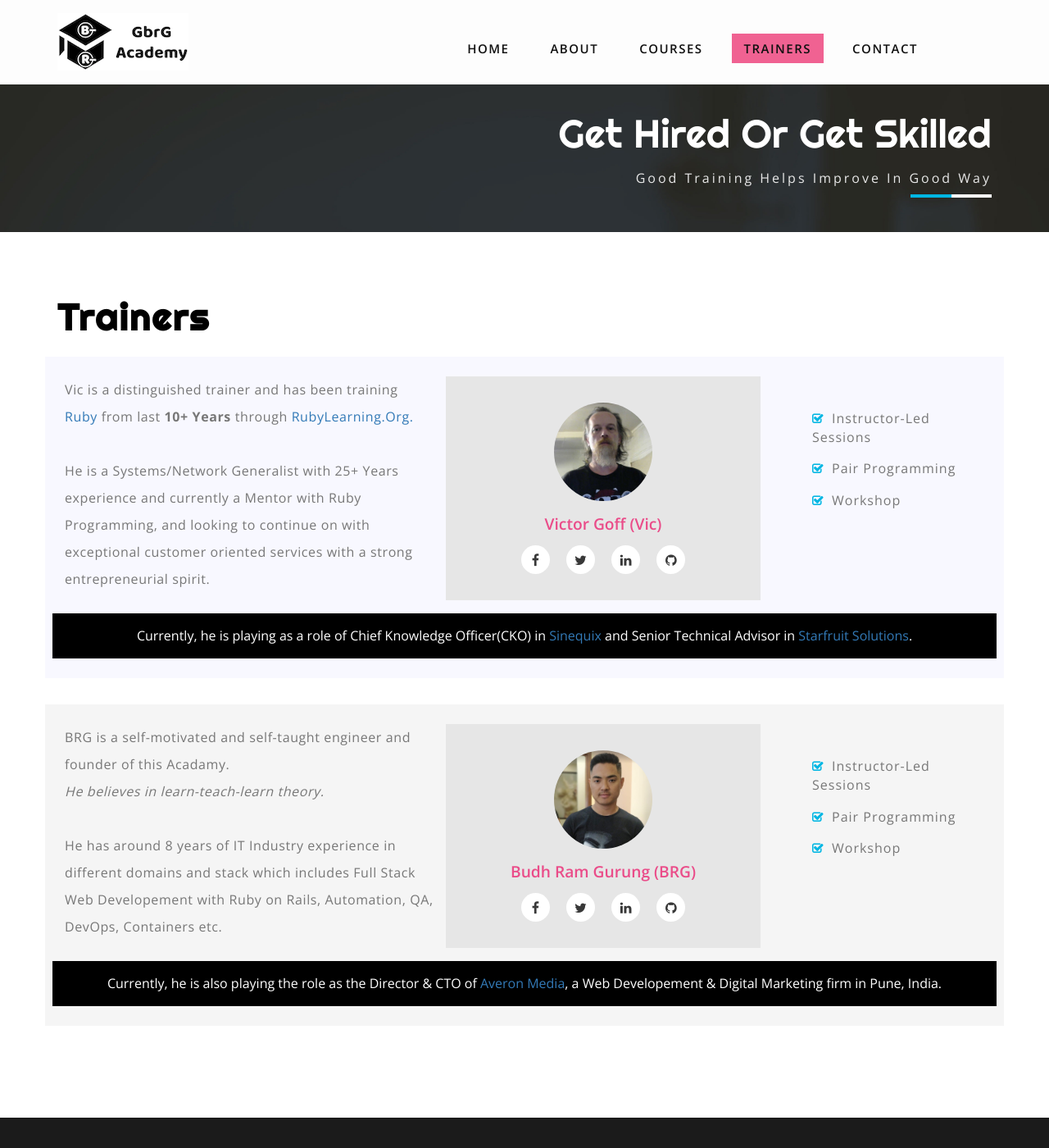
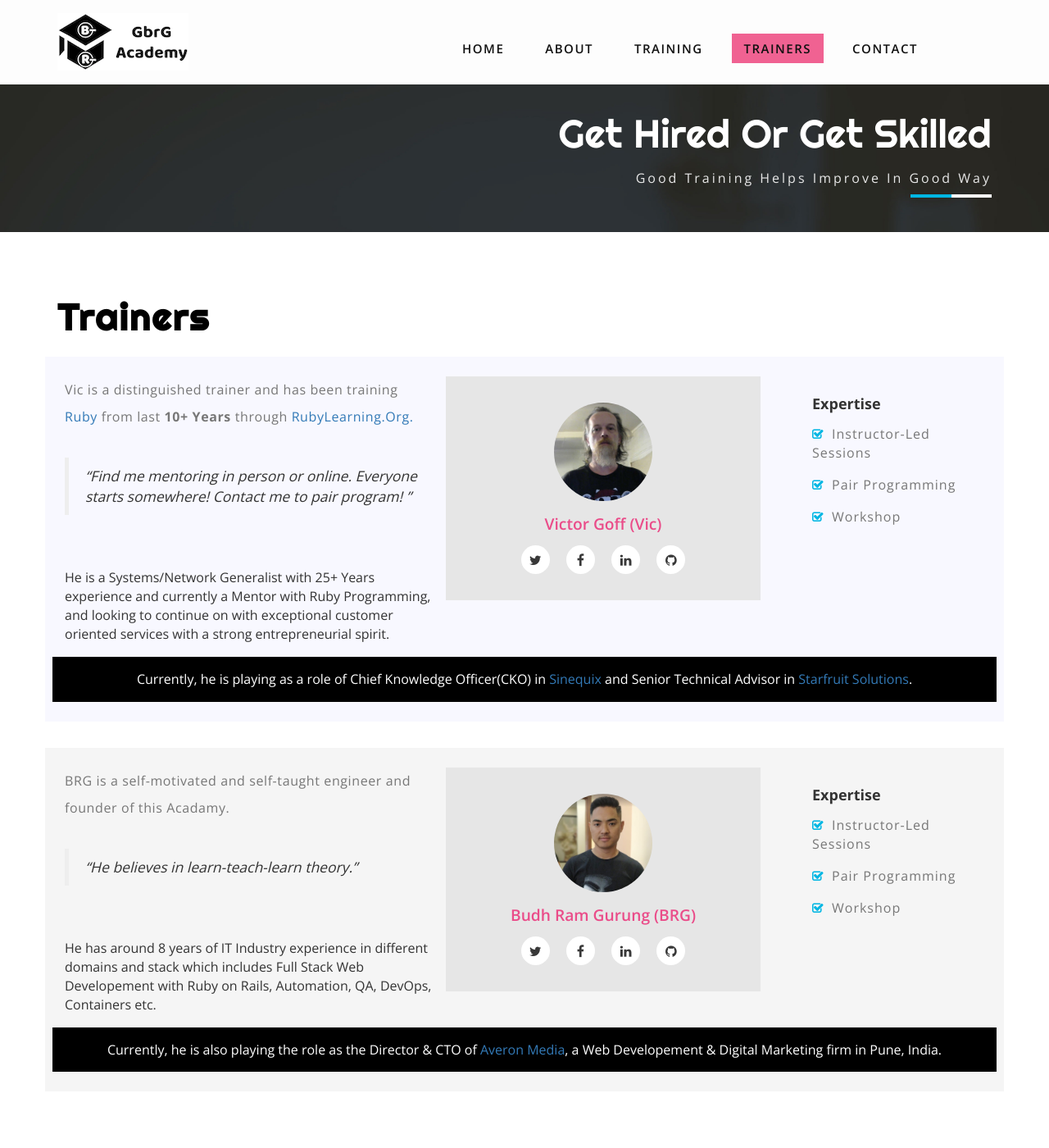
Before and after one commit to gbrgacademy/gbrgacademy.github.io, a Jekyll site: the page built from trainers.html, in a window 1280 px wide and 1400 px high. Shown: the whole window at 82% size. Built offline with Jekyll 4.4.1, drawn with Linux system fonts in a browser that asks for light colours.

Commit message:
Moved trainer data into _data/trainers.yml

```diff
--- /dev/null
+++ b/_data/trainers.yml
@@ -0,0 +1,48 @@
+- name: Victor Goff
+  nick: Vic
+  pic: victor.png
+  alt: Victor Goff
+  quote: |
+    Find me mentoring in person or online. Everyone starts somewhere! Contact me to pair program!
+  intro_header: |
+    Vic is a distinguished trainer and has been training <a href="https://www.ruby-lang.org/en/" target="_blank">Ruby</a>
+    from last <b>10+ Years</b> through <a href="https://courses.rubylearning.org" target="_blank">RubyLearning.Org.</a>
+  intro_body: |
+    He is a Systems/Network Generalist with 25+ Years experience and currently a Mentor with Ruby Programming,
+    and looking to continue on with exceptional customer oriented services with a strong entrepreneurial spirit.
+  current_role: |
+    Currently, he is playing as a role of Chief Knowledge Officer(CKO) in
+    <a href="https://sinequix.com/" target="_blank">Sinequix</a> and Senior Technical Advisor in
+    <a href="https://www.starfruitsolutions.com/" target="_blank">Starfruit Solutions</a>.
+  expertise:
+    - Instructor-Led Sessions
+    - Pair Programming
+    - Workshop
+  socials:
+    facebook: vhgiii
+    twitter: kotp
+    linkedin: vgoff
+    github: kotp
+
+- name: Budh Ram Gurung
+  nick: BRG
+  pic: brg.png
+  alt: Budh Ram Gurung
+  quote: He believes in learn-teach-learn theory.
+  intro_header: |
+    BRG is a self-motivated and self-taught engineer and founder of this Acadamy.
+  intro_body: |
+    He has around 8 years of IT Industry experience in different domains and stack which includes
+    Full Stack Web Developement with Ruby on Rails, Automation, QA, DevOps, Containers etc.
+  current_role: |
+    Currently, he is also playing the role as the Director & CTO of <a href="https://averonmedia.com">Averon Media</a>,
+    a Web Developement & Digital Marketing firm in Pune, India.
+  expertise:
+    - Instructor-Led Sessions
+    - Pair Programming
+    - Workshop
+  socials:
+    facebook: gorkhabrg
+    twitter: coolbrg
+    linkedin: coolbrg
+    github: coolbrg
--- a/_includes/navbar.html
+++ b/_includes/navbar.html
@@ -25,7 +25,7 @@
           <ul class="nav navbar-nav">
             <li class="{% if page.title == 'Home' %}active{% endif %}"><a href="/">Home</a></li>
             <li class="{% if page.title == 'About' %}active{% endif %}"><a href="/about">About</a></li>
-            <li class="{% if page.title == 'Courses' %}active{% endif %}"><a href="/courses">Courses</a></li>
+            <li class="{% if page.title == 'Training' %}active{% endif %}"><a href="/training">Training</a></li>
             <li class="{% if page.title == 'Trainers' %}active{% endif %}"><a href="/trainers">Trainers</a></li>
             <li class="{% if page.title == 'Contact' %}active{% endif %}"><a href="/contact">Contact</a></li>
           </ul>
--- /dev/null
+++ b/_includes/trainer-outline.html
@@ -0,0 +1,49 @@
+<div class="row trainer-area">
+  <div class="row">
+    <div class="col-md-5 mb-1">
+      <p class="paragraph-agileinfo">
+        {{ include.trainer.intro_header }}
+        {% unless include.trainer.intro_quote == "" %}
+          <br><br>
+          <blockquote><i>&#8220;{{ include.trainer.quote }}&#8221;</i></blockquote>
+        {% endunless %}
+        <br><br>
+        {{ include.trainer.intro_body }}
+      </p>
+    </div>
+    <div class="col-md-4 trainer-pic mb-1">
+      <img class="team-img img-responsive" src="{{ site.baseurl }}/assets/images/{{ include.trainer.pic }}" alt="">
+      <h6>{{ include.trainer.name }} ({{ include.trainer.nick }})</h6>
+      <div class="social-icons-agileits">
+        <ul>
+          <li>
+            <a href="https://twitter.com/{{ include.trainer.socials.twitter }}" target="_blank"><span class="fa fa-twitter"></span></a>
+          </li>
+          <li>
+            <a href="https://www.facebook.com/{{ include.trainer.socials.twitter }}" target="_blank"><span class="fa fa-facebook"></span></a>
+          </li>
+          <li>
+            <a href="https://www.linkedin.com/in/{{ include.trainer.socials.linkedin }}/" target="_blank"><span class="fa fa-linkedin"></span></a>
+          </li>
+          <li>
+            <a href="https://github.com/{{ include.trainer.socials.github }}" target="_blank"><span class="fa fa-github"></span></a>
+          </li>
+        </ul>
+      </div>
+      <div class="clearfix"> </div>
+    </div>
+    <div class="col-md-3 mb-1">
+      <div class="about-w3ls-right">
+        <h4>Expertise</h4>
+        <ul>
+          {% for skill in include.trainer.expertise %}
+            <li><span class="fa fa-check-square-o" aria-hidden="true"></span></span>{{ skill }}</li>
+          {% endfor %}
+        </ul>
+      </div>
+    </div>
+  </div>
+  <div class="row current-role">
+    {{ include.trainer.current_role }}
+  </div>
+</div>
--- a/trainers.html
+++ b/trainers.html
@@ -11,97 +11,11 @@
   <div class="team-section" id="team">
     <div class="container">
       <h5 class="main-w3l-title">Trainers</h5>
-      <!-- Trainer 2 -->
-      <div class="row trainer-area">
-        <div class="row">
-          <div class="col-md-5 mb-1">
-            <p class="paragraph-agileinfo">
-              Vic is a distinguished trainer and has been training <a href="https://www.ruby-lang.org/en/"
-                target="_blank">Ruby</a>
-              from last <b>10+ Years</b> through <a href="https://courses.rubylearning.org"
-                target="_blank">RubyLearning.Org.</a>
-              <br>
-              <br>
-              He is a Systems/Network Generalist with 25+ Years experience and currently a Mentor with Ruby Programming,
-              and looking to continue on with exceptional customer oriented services with a strong entrepreneurial spirit.
-            </p>
-          </div>
-          <div class="col-md-4 trainer-pic mb-1">
-            <img class="team-img img-responsive" src="{{ site.baseurl }}/assets/images/victor.png" alt="">
-            <h6>Victor Goff (Vic)</h6>
-            <div class="social-icons-agileits">
-              <ul>
-                <li><a href="https://www.facebook.com/vhgiii" target="_blank"><span class="fa fa-facebook"></span></a>
-                </li>
-                <li><a href="https://twitter.com/kotp" target="_blank"><span class="fa fa-twitter"></span></a></li>
-                <li><a href="https://www.linkedin.com/in/vgoff/" target="_blank"><span class="fa fa-linkedin"></span></a>
-                </li>
-                <li><a href="https://github.com/kotp" target="_blank"><span class="fa fa-github"></span></a></li>
-              </ul>
-            </div>
-            <div class="clearfix"> </div>
-          </div>
-          <div class="col-md-3 mb-1">
-            <div class="about-w3ls-right">
-              <ul>
-                <li><span class="fa fa-check-square-o" aria-hidden="true"></span></span>Instructor-Led Sessions</li>
-                <li><span class="fa fa-check-square-o" aria-hidden="true"></span></span>Pair Programming</li>
-                <li><span class="fa fa-check-square-o" aria-hidden="true"></span></span>Workshop</li>
-              </ul>
-            </div>
-          </div>
-        </div>
-        <div class="row current-role">
-          Currently, he is playing as a role of Chief Knowledge Officer(CKO) in
-          <a href="https://sinequix.com/" target="_blank">Sinequix</a> and Senior Technical Advisor in
-          <a href="https://www.starfruitsolutions.com/" target="_blank">Starfruit Solutions</a>.
-        </div>
-      </div>
 
-      <!-- Trainer 1 -->
-      <div class="row trainer-area">
-        <div class="row">
-          <div class="col-md-5 mb-1">
-            <p class="paragraph-agileinfo">
-              BRG is a self-motivated and self-taught engineer and founder of this Acadamy.
-              <br>
-              <i>He believes in learn-teach-learn theory.</i>
-              <br><br>
-              He has around 8 years of IT Industry experience in different domains and stack which includes
-              Full Stack Web Developement with Ruby on Rails, Automation, QA, DevOps, Containers etc.
-            </p>
-          </div>
-          <div class="col-md-4 trainer-pic mb-1">
-            <img class="team-img img-responsive" src="{{ site.baseurl }}/assets/images/brg.png" alt="">
-            <h6>Budh Ram Gurung (BRG)</h6>
-            <div class="social-icons-agileits">
-              <ul>
-                <li><a href="https://www.facebook.com/gorkhabrg/" target="_blank"><span class="fa fa-facebook"></span></a>
-                </li>
-                <li><a href="https://twitter.com/coolbrg/" target="_blank"><span class="fa fa-twitter"></span></a></li>
-                <li><a href="https://www.linkedin.com/in/coolbrg/" target="_blank"><span
-                      class="fa fa-linkedin"></span></a></li>
-                <li><a href="https://github.com/coolbrg/" target="_blank"><span class="fa fa-github"></span></a></li>
-              </ul>
-            </div>
-            <div class="clearfix"> </div>
-          </div>
-          <div class="col-md-3 mb-1">
-            <div class="about-w3ls-right">
-              <ul>
-                <li><span class="fa fa-check-square-o" aria-hidden="true"></span></span>Instructor-Led Sessions</li>
-                <li><span class="fa fa-check-square-o" aria-hidden="true"></span></span>Pair Programming</li>
-                <li><span class="fa fa-check-square-o" aria-hidden="true"></span></span>Workshop</li>
-              </ul>
-            </div>
-          </div>
-        </div>
-        <div class="row current-role">
-          Currently, he is also playing the role as the Director & CTO of <a href="https://averonmedia.com">Averon
-            Media</a>,
-          a Web Developement & Digital Marketing firm in Pune, India.
-        </div>
-      </div>
+      {% for trainer in site.data.trainers %}
+        {% include trainer-outline.html trainer=trainer %}
+      {% endfor %}
+
     </div>
   </div>
 </div>
--- a/courses.html
+++ b/training.html
@@ -1,7 +1,7 @@
 ---
 layout: default
-title: Courses
-permalink: /courses/
+title: Training
+permalink: /training/
 ---
 
 <div id="courses-page">
```
